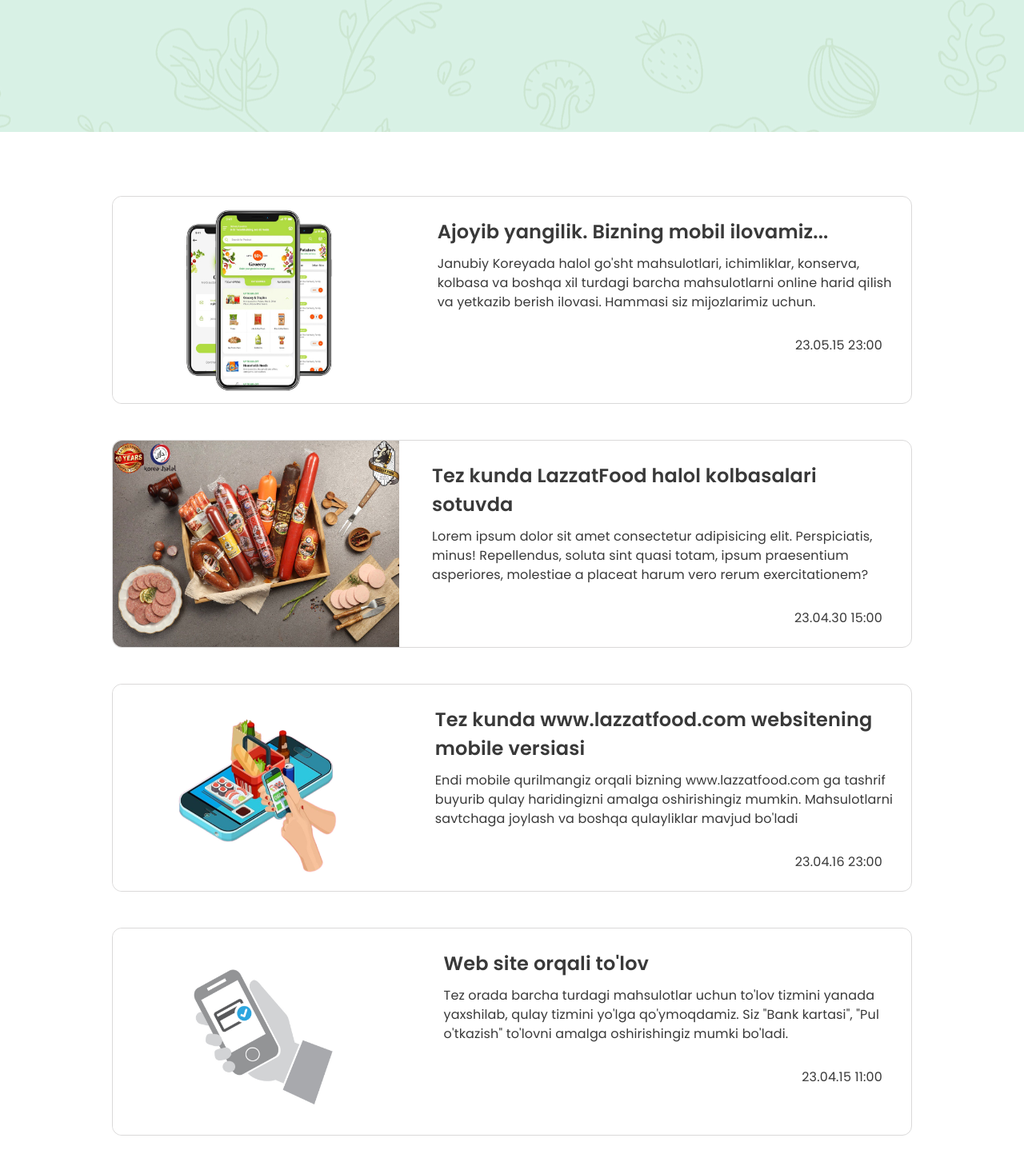
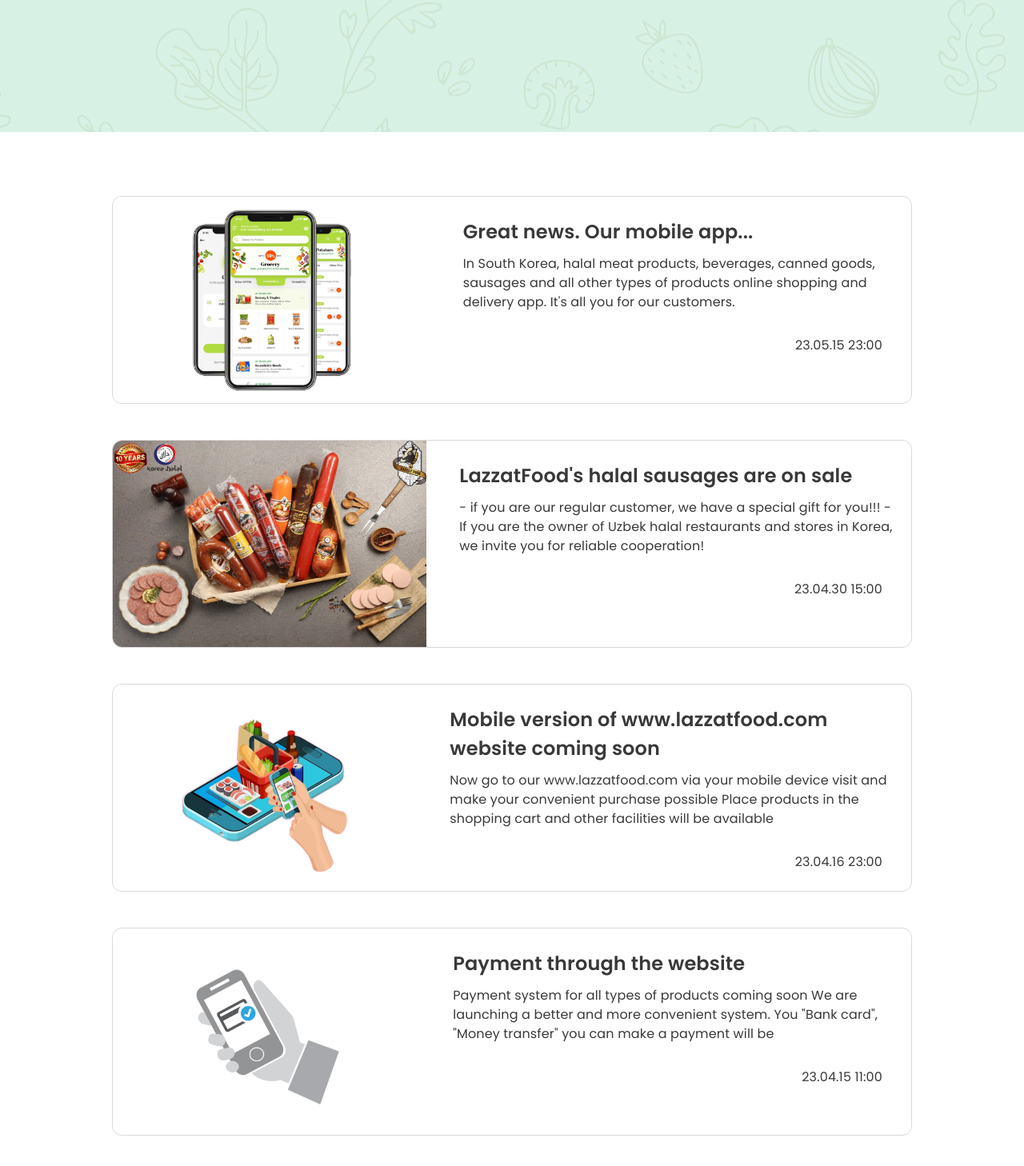
Before and after one commit to obidjonov1/lazzatfood-react, a React (Create React App) app: page /news in a window 1280 px wide. Shown: the part 318-1776 px from the top of the page at 80% size. Built offline with nearby package versions, Linux system fonts and the light colour scheme; no server answers; a small style sheet from the web is missing; a web font is replaced by a local one.

Commit message:
fix: newPage changed language

```diff
--- a/src/app/screens/NewsPage/index.tsx
+++ b/src/app/screens/NewsPage/index.tsx
@@ -13,14 +13,11 @@
                 <img src="./images/e-commerse.png" alt="" />
               </div>
               <div className="box_content_title">
-                <h2 className="content_title">
-                  Ajoyib yangilik. Bizning mobil ilovamiz...
-                </h2>
+                <h2 className="content_title">Great news. Our mobile app...</h2>
                 <p className="content_desc">
-                  Janubiy Koreyada halol go'sht mahsulotlari, ichimliklar,
-                  konserva, kolbasa va boshqa xil turdagi barcha mahsulotlarni online harid
-                  qilish va yetkazib berish ilovasi. Hammasi siz mijozlarimiz
-                  uchun.
+                  In South Korea, halal meat products, beverages, canned goods,
+                  sausages and all other types of products online shopping and
+                  delivery app. It's all you for our customers.
                 </p>
                 <p className="content_date">23.05.15 23:00</p>
               </div>
@@ -32,13 +29,12 @@
               </div>
               <div className="box_content_title">
                 <h2 className="content_title">
-                  Tez kunda LazzatFood halol kolbasalari sotuvda
+                  LazzatFood's halal sausages are on sale
                 </h2>
                 <p className="content_desc">
-                  Lorem ipsum dolor sit amet consectetur adipisicing elit.
-                  Perspiciatis, minus! Repellendus, soluta sint quasi totam,
-                  ipsum praesentium asperiores, molestiae a placeat harum vero
-                  rerum exercitationem?
+                  - if you are our regular customer, we have a special gift for
+                  you!!! - If you are the owner of Uzbek halal restaurants and
+                  stores in Korea, we invite you for reliable cooperation!
                 </p>
                 <p className="content_date">23.04.30 15:00</p>
               </div>
@@ -49,13 +45,12 @@
               </div>
               <div className="box_content_title">
                 <h2 className="content_title">
-                  Tez kunda www.lazzatfood.com websitening mobile versiasi
+                  Mobile version of www.lazzatfood.com website coming soon
                 </h2>
                 <p className="content_desc">
-                  Endi mobile qurilmangiz orqali bizning www.lazzatfood.com ga
-                  tashrif buyurib qulay haridingizni amalga oshirishingiz
-                  mumkin. Mahsulotlarni savtchaga joylash va boshqa qulayliklar
-                  mavjud bo'ladi
+                  Now go to our www.lazzatfood.com via your mobile device visit
+                  and make your convenient purchase possible Place products in
+                  the shopping cart and other facilities will be available
                 </p>
                 <p className="content_date">23.04.16 23:00</p>
               </div>
@@ -66,12 +61,11 @@
                 <img src="./images/pay.jpg" alt="" />
               </div>
               <div className="box_content_title">
-                <h2 className="content_title">Web site orqali to'lov</h2>
+                <h2 className="content_title">Payment through the website</h2>
                 <p className="content_desc">
-                  Tez orada barcha turdagi mahsulotlar uchun to'lov tizmini
-                  yanada yaxshilab, qulay tizmini yo'lga qo'ymoqdamiz. Siz "Bank
-                  kartasi", "Pul o'tkazish" to'lovni amalga oshirishingiz mumki
-                  bo'ladi.
+                  Payment system for all types of products coming soon We are
+                  launching a better and more convenient system. You "Bank
+                  card", "Money transfer" you can make a payment will be
                 </p>
                 <p className="content_date">23.04.15 11:00</p>
               </div>
```
